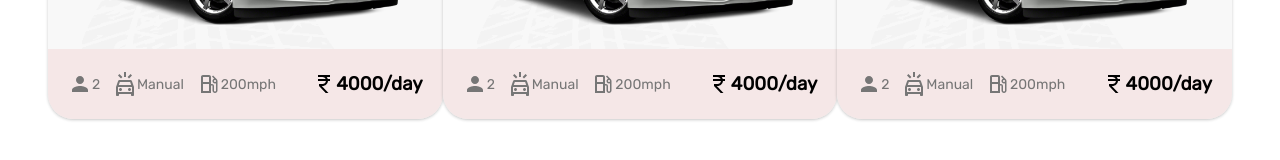
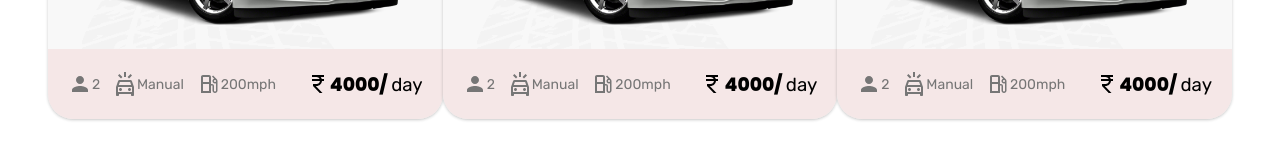
Before and after one commit to kartikgothwal/Car-Rental-Store, a React (Create React App) app: page /vehicalsmodels in a window 1280 px wide. Shown: the part 1562-1722 px from the top of the page. Built offline with nearby package versions, Linux system fonts and the light colour scheme.

Commit message:
adding new files to the project

```diff
--- a/src/App.js
+++ b/src/App.js
@@ -2,7 +2,7 @@ import "./App.css";
 import Navbar from "./component/Navbar";
 import Home from "./component/Home";
 import About from "./component/About";
-
+import TestimonialComponent from './component//TestimonialComponent'
 import { BrowserRouter as Router, Route, Routes } from "react-router-dom";
 import VehicalModels from "./component/VehicalModels";
 
@@ -14,7 +14,8 @@ function App() {
         <Routes>
           <Route exact path="/" element={<Home />} />
           <Route exact path="/about" element={<About />} />
-          <Route exact path="/about" element={<About />} />
+          {/* <Route exact path="/about" element={<About />} /> */}
+          <Route exact path="/testimonial" element={<TestimonialComponent />} />
           <Route exact path="/vehicalsmodels" element={<VehicalModels />} />
         </Routes>
       </Router>
--- /dev/null
+++ b/src/component/TestimonialComponent.jsx
@@ -0,0 +1,25 @@
+import React from "react";
+import styled from "styled-components";
+import Testimonial from "./HomePageComponents/Testimonial";
+import AboutHome from "./AboutSectionComponents/AboutHome";
+import HomeImg from "./images/About section images/aboutHome2.jpg";
+import Footer from './Footer';
+
+const TestimonialComponent = () => {
+  const TestimonialComponent = styled.section``;
+
+  return (
+    <>
+      <AboutHome
+        img={HomeImg}
+        headingText={"Drive Your"}
+        spanText={"Dreams."}
+        Subheading={"The Car Collection of Your Dreams"}
+      />
+      <Testimonial />
+      <Footer />
+    </>
+  );
+};
+
+export default TestimonialComponent;
--- a/src/component/VehicalComponent/PopularCars.jsx
+++ b/src/component/VehicalComponent/PopularCars.jsx
@@ -151,6 +151,12 @@ const PopularCars = () => {
       flex-direction: row;
       justify-content: center;
       align-items: center;
+      font-family: "poppins", "sans serif";
+    }
+    .hero-car-money span{
+        font-family: rubik, "sans serif";
+    font-weight: 100;
+
     }
   `;
 
@@ -203,12 +209,13 @@ const PopularCars = () => {
                   <span>200mph</span>
                 </div>
               </div>
-              <div className="hero-car-details">
-                <CurrencyRupeeOutlinedIcon />
-                <h1>4000/day</h1>
+              <div className="hero-car-money">
+                <CurrencyRupeeOutlinedIcon style={{fontWeight: "bold"}} />
+                <h1>4000/ <span>day</span></h1>
               </div>
             </div>
           </div>
+
 
           <div className="car-models-collection-container-hero">
             <div className="car-models-collection-header">
@@ -241,12 +248,13 @@ const PopularCars = () => {
                   <span>200mph</span>
                 </div>
               </div>
-              <div className="hero-car-details">
-                <CurrencyRupeeOutlinedIcon />
-                <h1>4000/day</h1>
+              <div className="hero-car-money">
+                <CurrencyRupeeOutlinedIcon style={{fontWeight: "bold"}} />
+                <h1>4000/ <span>day</span></h1>
               </div>
             </div>
           </div>
+
 
           <div className="car-models-collection-container-hero">
             <div className="car-models-collection-header">
@@ -279,12 +287,14 @@ const PopularCars = () => {
                   <span>200mph</span>
                 </div>
               </div>
-              <div className="hero-car-details">
-                <CurrencyRupeeOutlinedIcon />
-                <h1>4000/day</h1>
+              <div className="hero-car-money">
+                <CurrencyRupeeOutlinedIcon style={{fontWeight: "bold"}} />
+                <h1>4000/ <span>day</span></h1>
               </div>
             </div>
           </div>
+
+
 
 
         </div>
```
